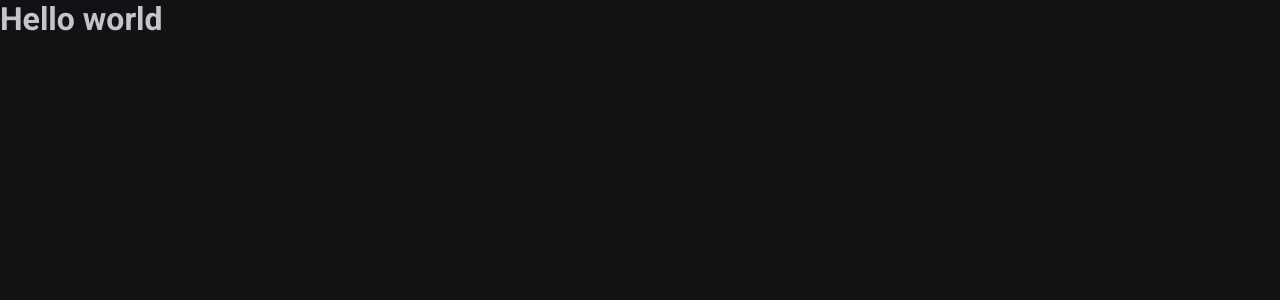
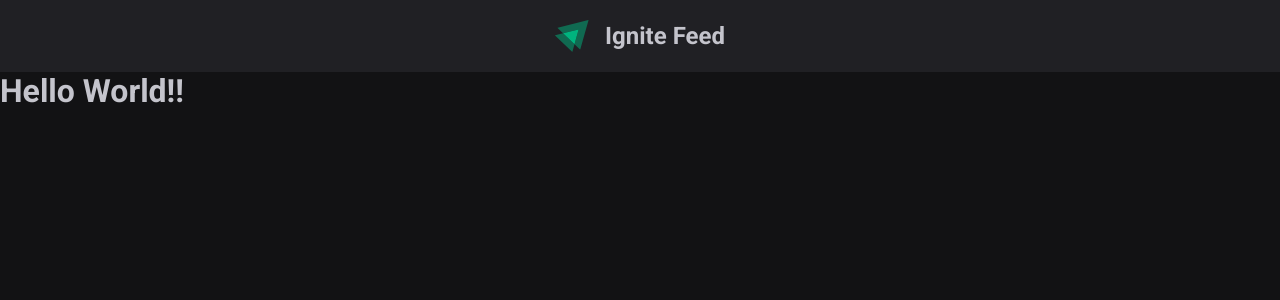
Before and after one commit to jrantunes/Ignite-feed, a React (Vite) app: page / in a window 1280 px wide. Shown: the top 300 px of the page. Built offline with nearby package versions, Linux system fonts and the light colour scheme.

Commit message:
header component

```diff
--- a/index.html
+++ b/index.html
@@ -6,12 +6,12 @@
     <link rel="preconnect" href="https://fonts.googleapis.com" />
     <link rel="preconnect" href="https://fonts.gstatic.com" crossorigin />
 
-    <link rel="icon" type="image/svg+xml" href="/src/favicon.svg" />
+    <link rel="icon" type="image/svg+xml" href="/src/assets/ignite-logo.svg" />
     <link href="https://fonts.googleapis.com/css2?family=Roboto:wght@400;700&display=swap" rel="stylesheet" />
 
     <meta name="viewport" content="width=device-width, initial-scale=1.0" />
     <meta name="description" content="Projeto desenvolvido durante o programa de treinamento Ignite da rocketseat" />
-    <title>Vite App</title>
+    <title>Ignite Feed</title>
   </head>
   <body>
     <div id="root"></div>
--- a/src/App.tsx
+++ b/src/App.tsx
@@ -1,7 +1,14 @@
+import { Header } from "./components/Header";
+
 import "./global.css";
 
 function App() {
-  return <h1>Hello world</h1>;
+  return (
+    <>
+      <Header />
+      <h1>Hello World!!</h1>
+    </>
+  );
 }
 
 export default App;
--- /dev/null
+++ b/src/components/Header.tsx
@@ -0,0 +1,12 @@
+import styles from "./header.module.css";
+
+import igniteLogo from "../assets/ignite-logo.svg";
+
+export function Header() {
+  return (
+    <header className={styles.header}>
+      <img src={igniteLogo} alt="Logotipo Ignite" />
+      <strong>Ignite Feed</strong>
+    </header>
+  );
+}
--- /dev/null
+++ b/src/components/header.module.css
@@ -0,0 +1,16 @@
+.header {
+  background-color: var(--gray-800);
+  display: flex;
+  justify-content: center;
+  align-items: center;
+  padding: 1.25rem 0;
+}
+
+.header img {
+  height: 2rem;
+  margin-right: 1rem;
+}
+
+.header strong {
+  font-size: 1.5rem;
+}
--- a/src/global.css
+++ b/src/global.css
@@ -17,20 +17,26 @@
   box-sizing: border-box;
 }
 
-html {
-  @media(max-width: 1080px) {
+@media(max-width: 1080px) {
+  html {
     font-size: 93.75%;
   }
+}
 
-  @media(max-width: 720px) {
+@media(max-width: 720px) {
+  html {
     font-size: 87.5%;
   }
+}
 
-  @media(max-width: 620px) {
+@media(max-width: 620px) {
+  html {
     font-size: 81.25%;
   }
+}
 
-  @media(max-width: 560px) {
+@media(max-width: 560px) {
+  html {
     font-size: 75%;
   }
 }
```
Also changed, not shown: src/assets/ignite-logo.svg (added).
